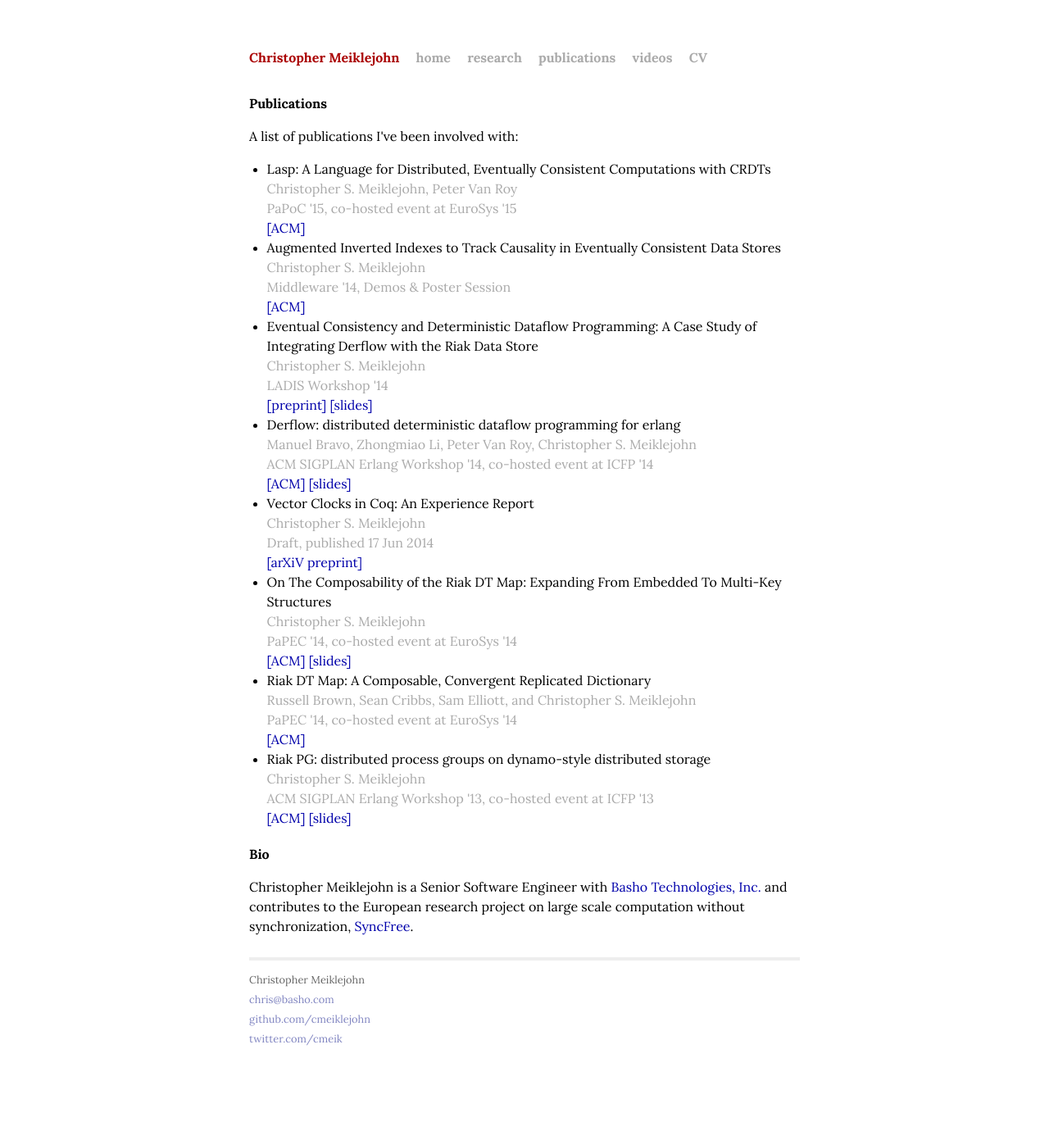
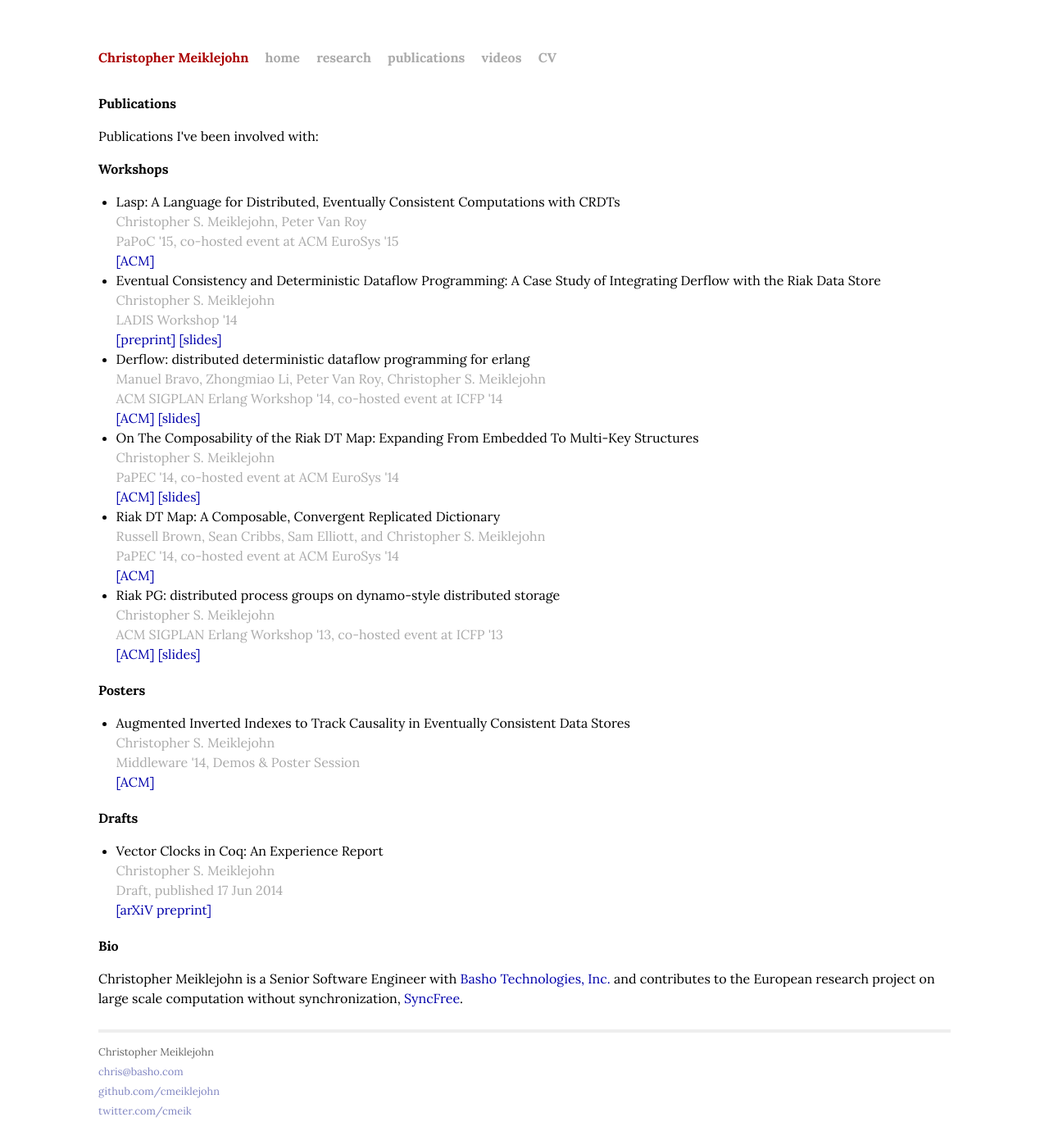
Before and after one commit to cmeiklejohn/cmeiklejohn.github.io, a Jekyll site: the page built from publications.html, in a window 1280 px wide. Shown: the whole page at 82% size. Built offline with Jekyll 4.4.1, drawn with Linux system fonts in a browser that asks for light colours; before the commit the page ends 1303 px from its top, so only the background shows below that.

Commit message:
Bump styles and reorganize pages.

```diff
--- a/css/main.css
+++ b/css/main.css
@@ -95,7 +95,7 @@ ul.posts span {
 .site {
   font-size: 100%;
   text-align: left;
-  width: 42em;
+  width: 65em;
   padding: 10px;
   margin: 3em auto 3em;
   line-height: 1.5em;
@@ -196,3 +196,14 @@ ul.posts span {
 #post pre.terminal code {
   background-color: #333;
 }
+
+table {
+  border-collapse: collapse;
+}
+
+td {
+  border: 1px solid black;
+  width: 50%;
+  padding: 10px;
+  vertical-align: top;
+}
--- a/publications.html
+++ b/publications.html
@@ -5,19 +5,16 @@ title: Publications
 
 <div id="post">
   <h1>Publications</h1>
-  <p>A list of publications I've been involved with:</p>
+  <p>Publications I've been involved with:</p>
+
+  <h2>Workshops</h2>
+  <p></p>
   <ul>
     <li>
       Lasp: A Language for Distributed, Eventually Consistent Computations with CRDTs
       <span class="author">Christopher S. Meiklejohn, Peter Van Roy</span>
-      <span class="date">PaPoC '15, co-hosted event at EuroSys '15</span>
+      <span class="date">PaPoC '15, co-hosted event at ACM EuroSys '15</span>
       <span><a href="http://dl.acm.org/citation.cfm?id=2745954">[ACM]</a></span>
-    </li>
-    <li>
-      Augmented Inverted Indexes to Track Causality in Eventually Consistent Data Stores
-      <span class="author">Christopher S. Meiklejohn</span>
-      <span class="date">Middleware '14, Demos &amp; Poster Session</span>
-      <span><a href="http://dl.acm.org/citation.cfm?id=2678512">[ACM]</a></span>
     </li>
     <li>
       Eventual Consistency and Deterministic Dataflow Programming: A Case Study of Integrating Derflow with the Riak Data Store
@@ -33,21 +30,15 @@ title: Publications
       <span><a href="http://dl.acm.org/citation.cfm?id=2633451">[ACM]</a> <a href="https://speakerdeck.com/cmeiklejohn/derflow-distributed-deterministic-dataflow-programming-for-erlang">[slides]</a></span>
     </li>
     <li>
-      Vector Clocks in Coq: An Experience Report
-      <span class="author">Christopher S. Meiklejohn</span>
-      <span class="date">Draft, published 17 Jun 2014</span>
-      <span><a href="http://arxiv.org/abs/1406.4291">[arXiV preprint]</a></span>
-    </li>
-    <li>
     On The Composability of the Riak DT Map: Expanding From Embedded To Multi-Key Structures
       <span class="author">Christopher S. Meiklejohn</span>
-      <span class="date">PaPEC '14, co-hosted event at EuroSys '14</span>
+      <span class="date">PaPEC '14, co-hosted event at ACM EuroSys '14</span>
       <span><a href="http://dl.acm.org/citation.cfm?doid=2596631.2596635">[ACM]</a> <a href="https://speakerdeck.com/cmeiklejohn/on-the-composability-of-the-riak-dt-map-expanding-from-embedded-to-multi-key-structures">[slides]</a></span>
     </li>
     <li>
       Riak DT Map: A Composable, Convergent Replicated Dictionary
       <span class="author">Russell Brown, Sean Cribbs, Sam Elliott, and Christopher S. Meiklejohn</span>
-      <span class="date">PaPEC '14, co-hosted event at EuroSys '14</span>
+      <span class="date">PaPEC '14, co-hosted event at ACM EuroSys '14</span>
       <span><a href="http://dl.acm.org/citation.cfm?doid=2596631.2596633">[ACM]</a></span>
     </li>
     <li>
@@ -57,4 +48,26 @@ title: Publications
       <span><a href="http://dl.acm.org/citation.cfm?id=2505305.2505309">[ACM]</a> <a href="https://speakerdeck.com/cmeiklejohn/riak-pg-distributed-process-groups-on-dynamo-style-distributed-storage">[slides]</a></span>
     </li>
   </ul>
+
+  <h2>Posters</h2>
+  <p></p>
+  <ul>
+    <li>
+      Augmented Inverted Indexes to Track Causality in Eventually Consistent Data Stores
+      <span class="author">Christopher S. Meiklejohn</span>
+      <span class="date">Middleware '14, Demos &amp; Poster Session</span>
+      <span><a href="http://dl.acm.org/citation.cfm?id=2678512">[ACM]</a></span>
+    </li>
+  </ul>
+
+  <h2>Drafts</h2>
+  <p></p>
+  <ul>
+    <li>
+      Vector Clocks in Coq: An Experience Report
+      <span class="author">Christopher S. Meiklejohn</span>
+      <span class="date">Draft, published 17 Jun 2014</span>
+      <span><a href="http://arxiv.org/abs/1406.4291">[arXiV preprint]</a></span>
+    </li>
+  </ul>
 </div>
```
Also changed, not shown: videos.html (+7 -2 lines).
